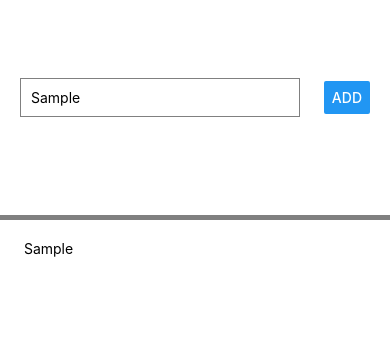
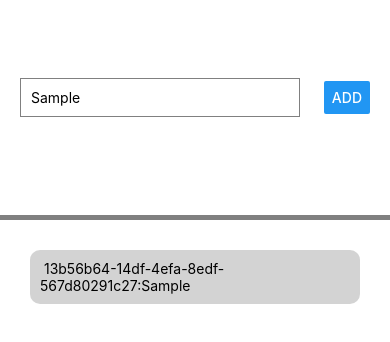
Before and after one commit to patoooplech/patriklech_PMA_01, a React Native app: screen / in a window 390 px wide. Both pictures are taken after typing "Sample" into the empty fields and a click on the button "ADD". Shown: the top 342 px of the page. Built offline with nearby package versions, Linux system fonts and the light colour scheme.

Commit message:
tasks_idbackround

```diff
--- a/App.js
+++ b/App.js
@@ -10,8 +10,8 @@ export default function App() {
 
   function addTaskHandler() {
     const newID = uuidv();
-    console.log("New task ID:", newID);
-    setTaskList((prevTask) => [...prevTask, taskText]);
+    //console.log("New task ID:", newID);
+    setTaskList((prevTask) => [...prevTask, { id: newID, text: taskText }]);
     setTaskText("");
   }
   function inputTextHandler(enteredText) {
@@ -27,8 +27,11 @@ export default function App() {
 
       </View>
       <View style={styles.taskContainer}>
-        {taskList.map((task, index) => (
-          <Text key={index}> {task}</Text>
+        {taskList.map((task) => (
+          <View style={styles.taskItem} key={task.id}>
+            <Text > {task.id}:{task.text}</Text>
+          </View>
+
         ))}
       </View>
 
@@ -60,5 +63,12 @@ const styles = StyleSheet.create({
      borderTopColor: 'gray',
       marginTop: 20 ,
       padding: 20,},
+  taskItem: {
+    margin: 10,
+    padding: 10,
+    backgroundColor: 'lightgray',
+    borderRadius: 10,
+
+  }
 
 });
```
